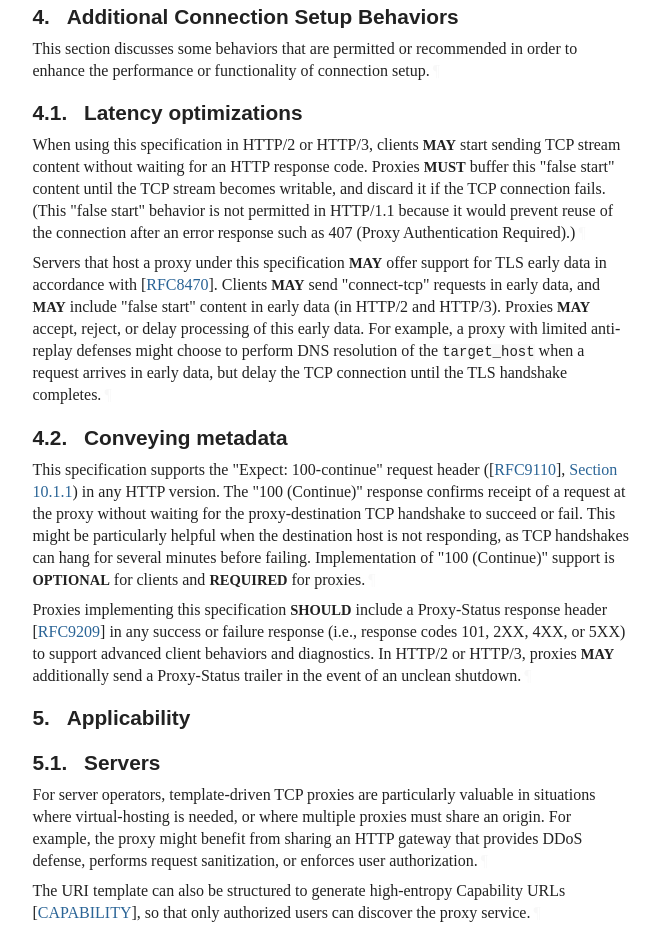
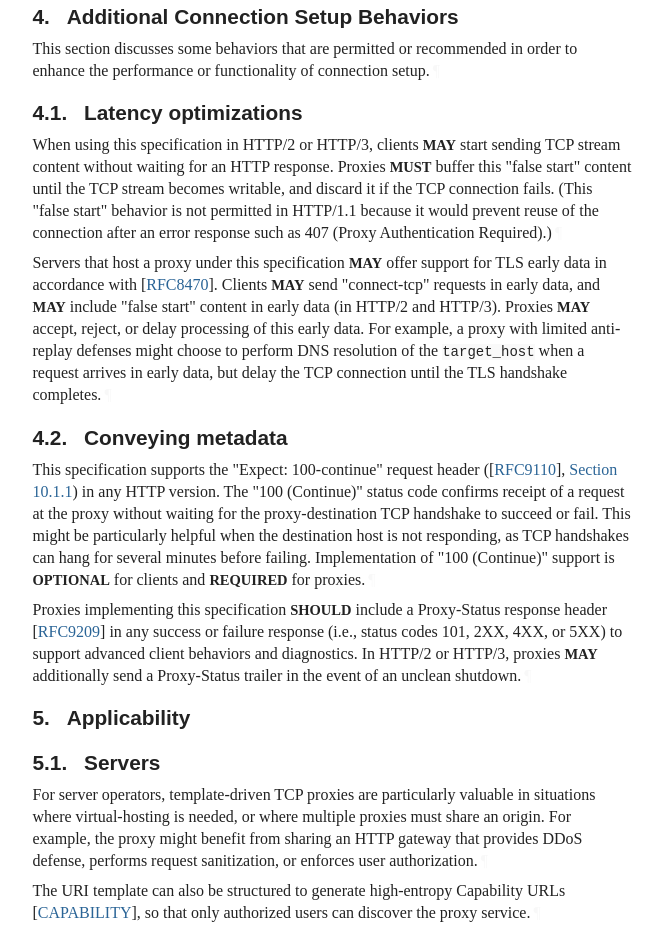
Before and after one commit to bemasc/modern-http-proxies, a plain HTML site: page bemasc-false-start/draft-schwartz-httpbis-connect-tcp.html in a window 1280 px wide. Shown: the part 3267-4198 px from the top of the page, without its empty margins (92-753 px from the left). Drawn offline with Linux system fonts and the light colour scheme; a web font is replaced by a local one.

Commit message:
Script updating gh-pages from 9161c7e. [ci skip]

```diff
--- a/bemasc-false-start/draft-schwartz-httpbis-connect-tcp.html
+++ b/bemasc-false-start/draft-schwartz-httpbis-connect-tcp.html
@@ -1365,7 +1365,7 @@ HEADERS
         <h3 id="name-latency-optimizations">
 <a href="#section-4.1" class="section-number selfRef">4.1. </a><a href="#name-latency-optimizations" class="section-name selfRef">Latency optimizations</a>
         </h3>
-<p id="section-4.1-1">When using this specification in HTTP/2 or HTTP/3, clients <span class="bcp14">MAY</span> start sending TCP stream content without waiting for an HTTP response code.  Proxies <span class="bcp14">MUST</span> buffer this "false start" content until the TCP stream becomes writable, and discard it if the TCP connection fails.  (This "false start" behavior is not permitted in HTTP/1.1 because it would prevent reuse of the connection after an error response such as 407 (Proxy Authentication Required).)<a href="#section-4.1-1" class="pilcrow">¶</a></p>
+<p id="section-4.1-1">When using this specification in HTTP/2 or HTTP/3, clients <span class="bcp14">MAY</span> start sending TCP stream content without waiting for an HTTP response.  Proxies <span class="bcp14">MUST</span> buffer this "false start" content until the TCP stream becomes writable, and discard it if the TCP connection fails.  (This "false start" behavior is not permitted in HTTP/1.1 because it would prevent reuse of the connection after an error response such as 407 (Proxy Authentication Required).)<a href="#section-4.1-1" class="pilcrow">¶</a></p>
 <p id="section-4.1-2">Servers that host a proxy under this specification <span class="bcp14">MAY</span> offer support for TLS early data in accordance with <span>[<a href="#RFC8470" class="cite xref">RFC8470</a>]</span>.  Clients <span class="bcp14">MAY</span> send "connect-tcp" requests in early data, and <span class="bcp14">MAY</span> include "false start" content in early data (in HTTP/2 and HTTP/3).  Proxies <span class="bcp14">MAY</span> accept, reject, or delay processing of this early data.  For example, a proxy with limited anti-replay defenses might choose to perform DNS resolution of the <code>target_host</code> when a request arrives in early data, but delay the TCP connection until the TLS handshake completes.<a href="#section-4.1-2" class="pilcrow">¶</a></p>
 </section>
 </div>
@@ -1374,8 +1374,8 @@ HEADERS
         <h3 id="name-conveying-metadata">
 <a href="#section-4.2" class="section-number selfRef">4.2. </a><a href="#name-conveying-metadata" class="section-name selfRef">Conveying metadata</a>
         </h3>
-<p id="section-4.2-1">This specification supports the "Expect: 100-continue" request header (<span>[<a href="#RFC9110" class="cite xref">RFC9110</a>], <a href="https://rfc-editor.org/rfc/rfc9110#section-10.1.1" class="relref">Section 10.1.1</a></span>) in any HTTP version.  The "100 (Continue)" response confirms receipt of a request at the proxy without waiting for the proxy-destination TCP handshake to succeed or fail.  This might be particularly helpful when the destination host is not responding, as TCP handshakes can hang for several minutes before failing.  Implementation of "100 (Continue)" support is <span class="bcp14">OPTIONAL</span> for clients and <span class="bcp14">REQUIRED</span> for proxies.<a href="#section-4.2-1" class="pilcrow">¶</a></p>
-<p id="section-4.2-2">Proxies implementing this specification <span class="bcp14">SHOULD</span> include a Proxy-Status response header <span>[<a href="#RFC9209" class="cite xref">RFC9209</a>]</span> in any success or failure response (i.e., response codes 101, 2XX, 4XX, or 5XX) to support advanced client behaviors and diagnostics.  In HTTP/2 or HTTP/3, proxies <span class="bcp14">MAY</span> additionally send a Proxy-Status trailer in the event of an unclean shutdown.<a href="#section-4.2-2" class="pilcrow">¶</a></p>
+<p id="section-4.2-1">This specification supports the "Expect: 100-continue" request header (<span>[<a href="#RFC9110" class="cite xref">RFC9110</a>], <a href="https://rfc-editor.org/rfc/rfc9110#section-10.1.1" class="relref">Section 10.1.1</a></span>) in any HTTP version.  The "100 (Continue)" status code confirms receipt of a request at the proxy without waiting for the proxy-destination TCP handshake to succeed or fail.  This might be particularly helpful when the destination host is not responding, as TCP handshakes can hang for several minutes before failing.  Implementation of "100 (Continue)" support is <span class="bcp14">OPTIONAL</span> for clients and <span class="bcp14">REQUIRED</span> for proxies.<a href="#section-4.2-1" class="pilcrow">¶</a></p>
+<p id="section-4.2-2">Proxies implementing this specification <span class="bcp14">SHOULD</span> include a Proxy-Status response header <span>[<a href="#RFC9209" class="cite xref">RFC9209</a>]</span> in any success or failure response (i.e., status codes 101, 2XX, 4XX, or 5XX) to support advanced client behaviors and diagnostics.  In HTTP/2 or HTTP/3, proxies <span class="bcp14">MAY</span> additionally send a Proxy-Status trailer in the event of an unclean shutdown.<a href="#section-4.2-2" class="pilcrow">¶</a></p>
 </section>
 </div>
 </section>
```
Also changed, not shown: bemasc-false-start/draft-schwartz-httpbis-connect-tcp.txt.
